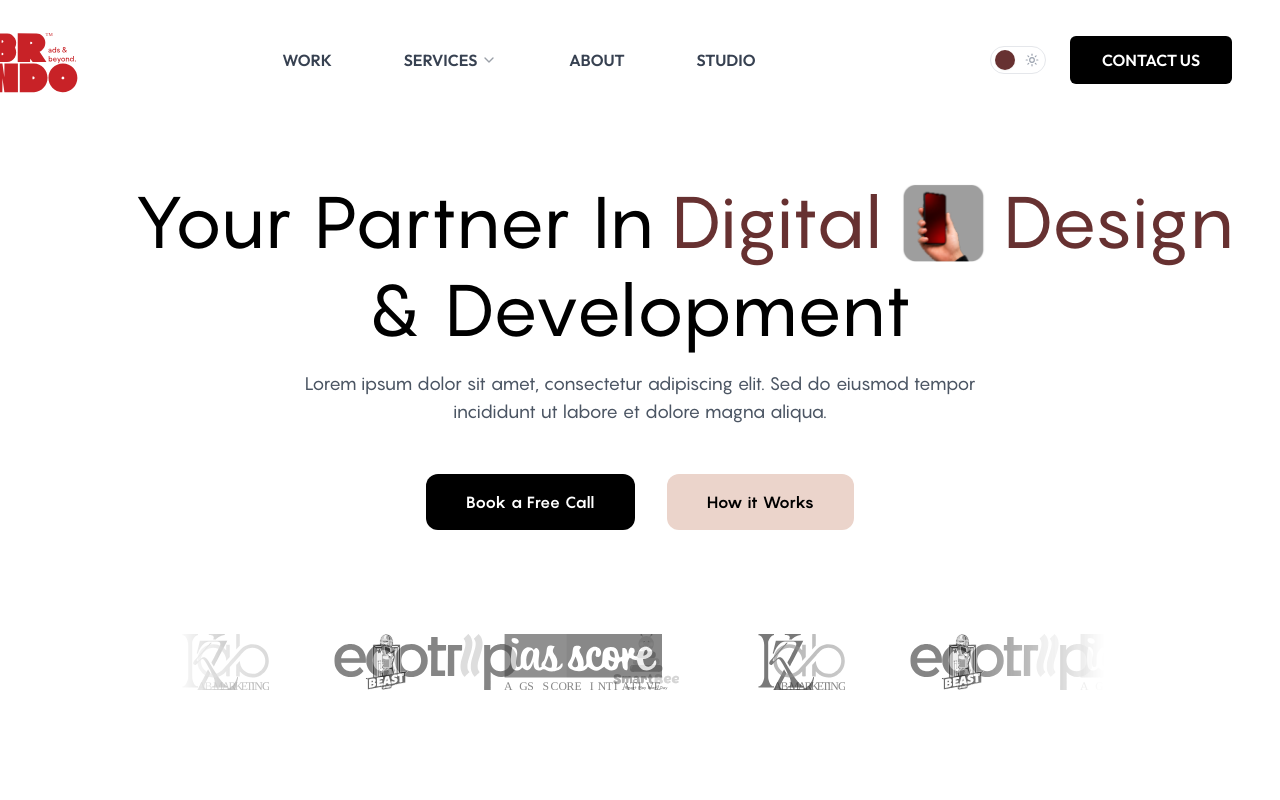
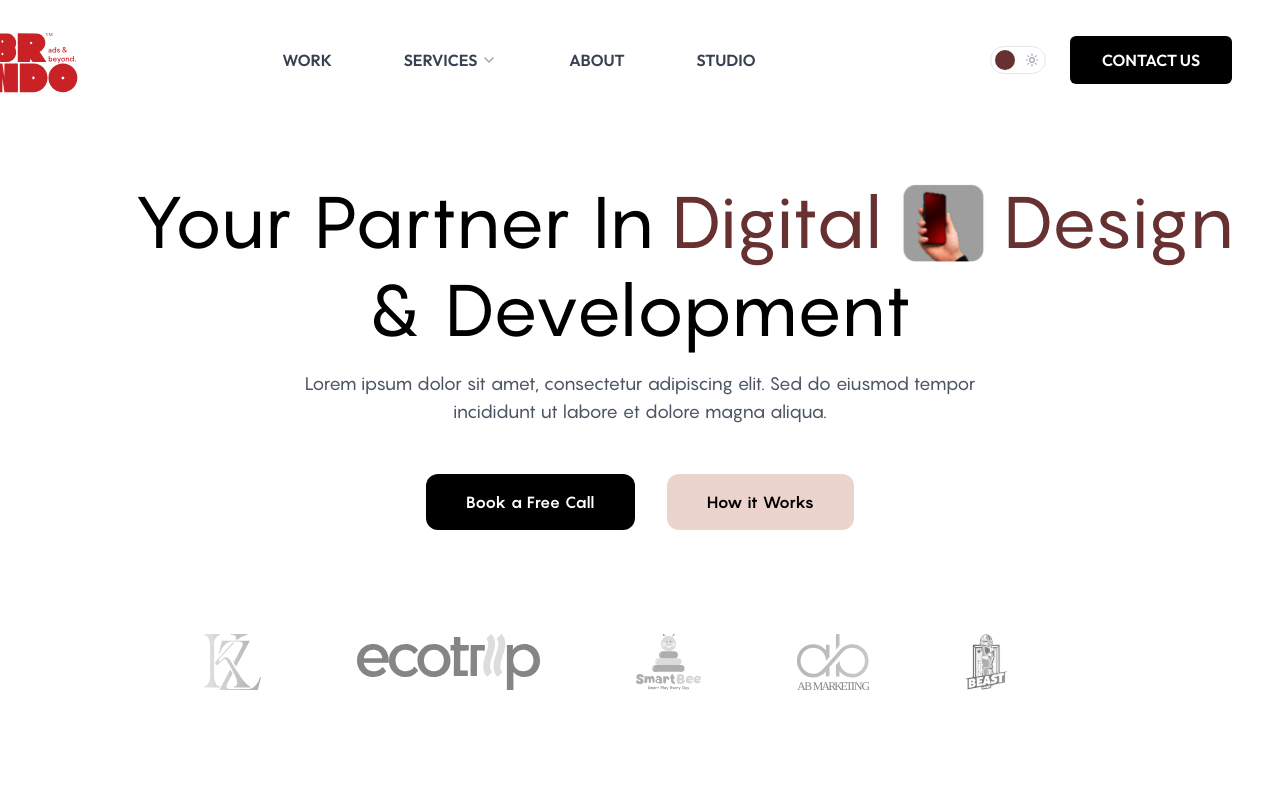
Before and after one commit to amanaanubhav/brndo.in, a React (Vite) app: page / in a window 1280 px wide. Shown: the top 800 px of the page. Built offline with nearby package versions, Linux system fonts and the light colour scheme.

Commit message:
fix: logoscroll funct

```diff
--- a/src/components/LogoScroll.jsx
+++ b/src/components/LogoScroll.jsx
@@ -25,21 +25,15 @@ export default function LogoScroll() {
             ease: "linear",
             duration: 30, // Adjust this value to control scroll speed
           }}
-          className="flex w-max items-center"
+          className="flex w-max items-center gap-12 md:gap-24 pr-12 md:pr-24 py-6"
         >
-          {/* We render 4 identical sets to guarantee the screen is covered even on ultra-wide monitors,
-              and animating to -50% creates a perfect, invisible loop jump. */}
-          {[1, 2, 3, 4].map((setIndex) => (
-            <div key={setIndex} className="flex items-center justify-center gap-12 md:gap-24 pr-12 md:pr-24 py-6">
-              {clientLogos.map((logo, idx) => (
-                <img
-                  key={`${setIndex}-${idx}`}
-                  src={`/${logo}`}
-                  alt="Client Logo"
-                  className="h-10 md:h-14 lg:h-18 w-auto object-contain grayscale opacity-60 hover:grayscale-0 hover:opacity-100 transition-all duration-300 flex-shrink-0 cursor-pointer"
-                />
-              ))}
-            </div>
+          {[...clientLogos, ...clientLogos, ...clientLogos, ...clientLogos].map((logo, idx) => (
+            <img
+              key={idx}
+              src={`/${logo}`}
+              alt="Client Logo"
+              className="h-10 md:h-14 lg:h-18 w-auto max-w-none object-contain grayscale opacity-60 hover:grayscale-0 hover:opacity-100 transition-all duration-300 flex-shrink-0 cursor-pointer"
+            />
           ))}
         </motion.div>
       </div>
```
